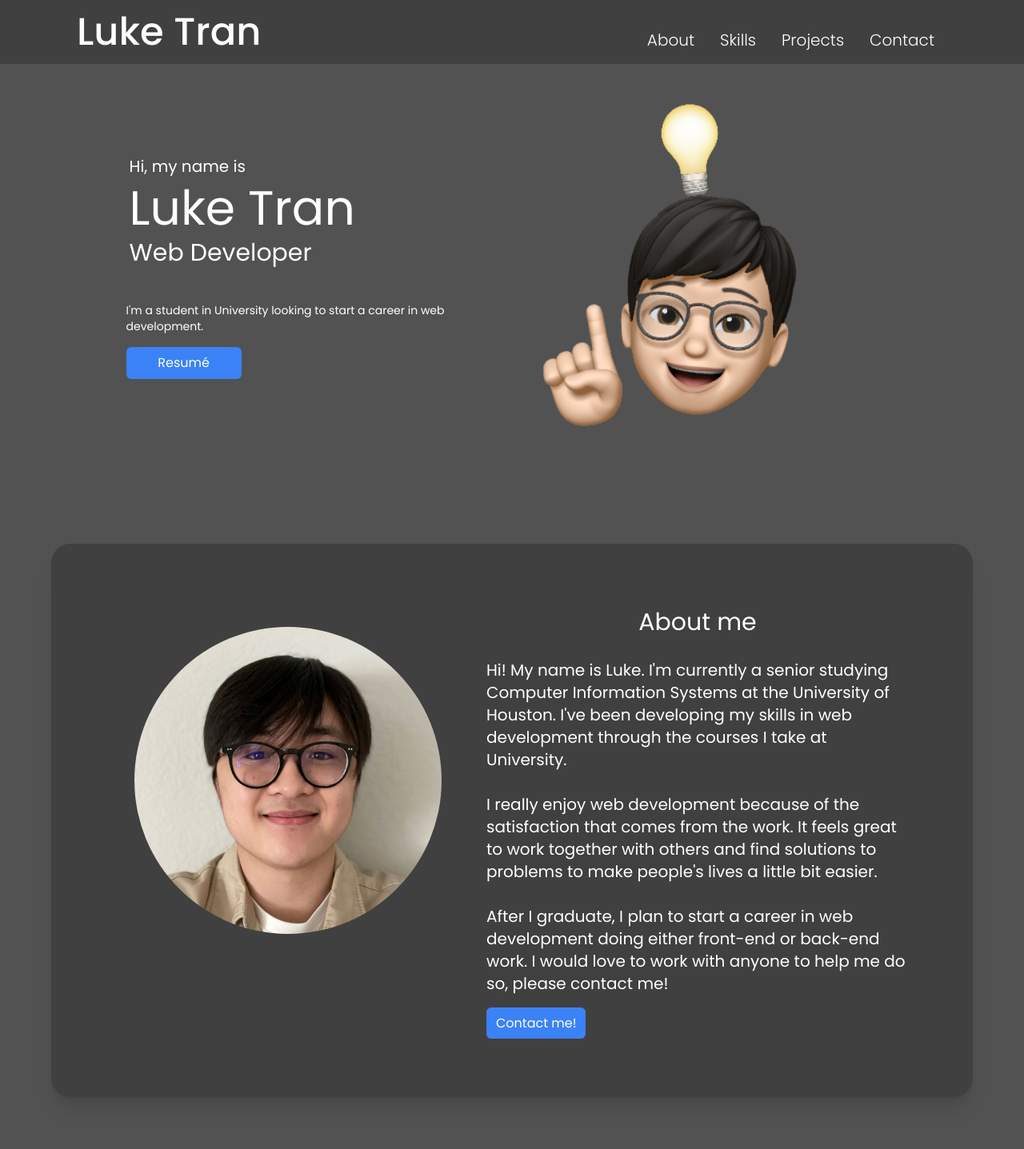
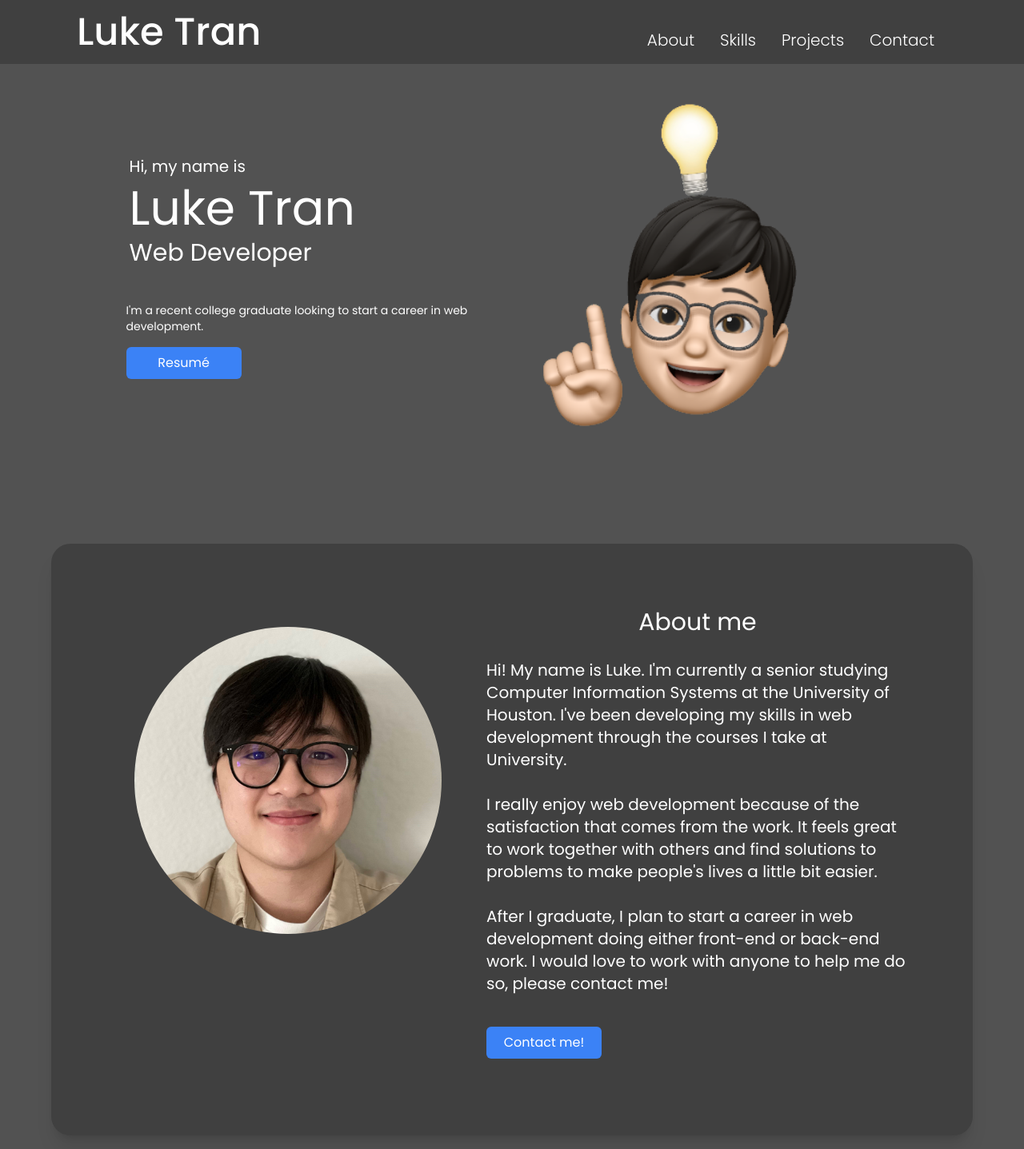
Before and after one commit to luket8032/luke-portfolio, a React (Create React App) app: page / in a window 1280 px wide. Shown: the top 1437 px of the page at 80% size. Built offline with nearby package versions, Linux system fonts and the light colour scheme.

Commit message:
added download button for resume
also added auto scrolling for the contact button on the about section. Updated some text on the page as well.

```diff
--- a/src/components/About.jsx
+++ b/src/components/About.jsx
@@ -1,5 +1,6 @@
 import React from 'react'
 import realpfp from '../assets/Luke_Profile.jpg'
+import { Link } from 'react-scroll'
 
 const about = () => {
   return (
@@ -13,7 +14,7 @@ const about = () => {
               I really enjoy web development because of the satisfaction that comes from the work. It feels great to work together with others and find
               solutions to problems to make people's lives a little bit easier. <br></br> <br></br>
               After I graduate, I plan to start a career in web development doing either front-end or back-end work. I would love to work with anyone to help me do so, please contact me! </p>
-              <a href='#contact' className='font-poppins text-white bg-blue-500 rounded-md py-2 px-3  '> Contact me!</a>
+              <button className='my-4 h-10 w-36 bg-blue-500 rounded-md'><Link to="contact" spy={true} smooth={true} offset={-100} duration={500}>Contact me!</Link></button>
             </div>
         </div>
     </div>
--- a/src/components/Home.jsx
+++ b/src/components/Home.jsx
@@ -1,15 +1,27 @@
 import React from 'react'
 import pfp from '../assets/memoji_pfp.png'
+import resume from '../assets/resume.docx';
+
 
 const Hero = () => {
+  const downloadResume = () => {
+    const filename = "resume.docx";
+    const link = document.createElement("a");
+    link.href = resume;
+    link.download = filename;
+    document.body.appendChild(link);
+    link.click();
+    document.body.removeChild(link);
+  }
+
   return (
     <div className='flex p-16 m-10 items-center h-[600px]' id="home">
         <div className='font-poppins justify-left text-white w-full ml-[5%]' id='homeText'>
             <h1 className='text-xl p-1'>Hi, my name is</h1>
             <h1 className='text-6xl p-1'>Luke Tran</h1>
             <h1 className='text-3xl p-1'>Web Developer</h1>
-            <p className='text-sm mt-10'>I'm a student in University looking to start a career in web development.</p>
-            <button className='my-4 h-10 w-36 bg-blue-500 rounded-md'>Resumé</button>
+            <p className='text-sm mt-10'>I'm a recent college graduate looking to start a career in web development.</p>
+            <button className='my-4 h-10 w-36 bg-blue-500 rounded-md' onClick={downloadResume}>Resumé</button>
         </div>
         <img class='float-right mr-[5%] h-[500px] w-[500px]' src={pfp} alt='profile pic'></img>
     </div>
```
Also changed, not shown: 1 other file (tests, documents, lock files or other folders).
